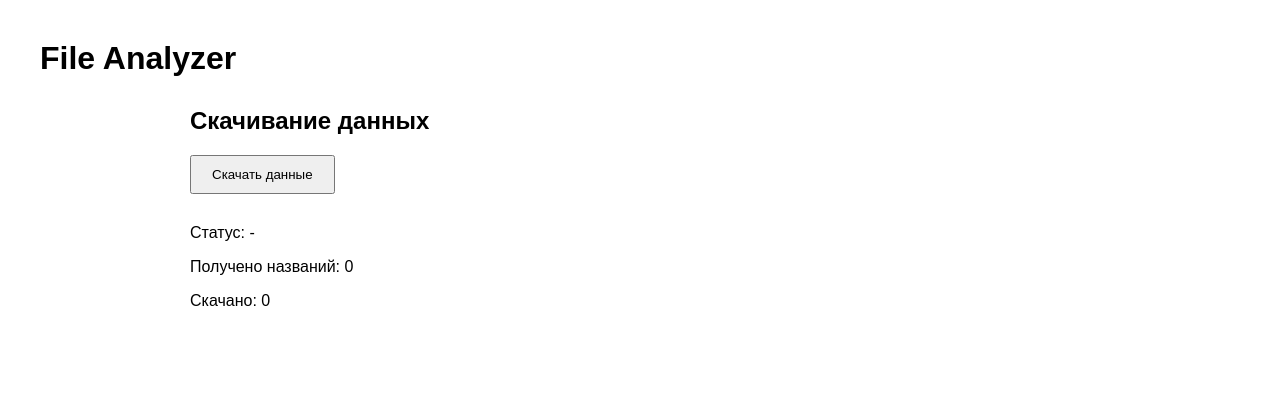
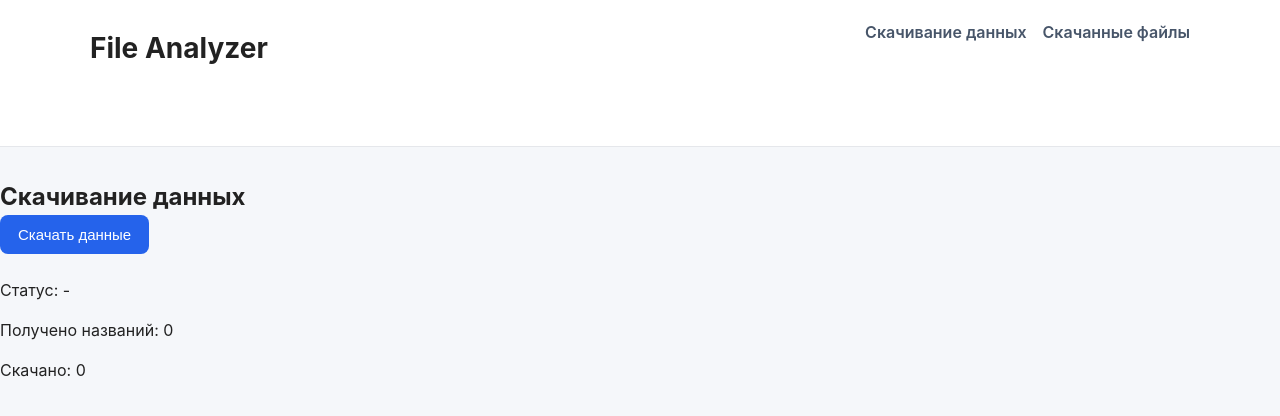
Before and after one commit to MiVaJ/file-analyzer-service, a Python web app: template app/templates/download.html in a window 1280 px wide. Shown: the top 416 px of the page. Run offline with Jinja, Linux system fonts and the light colour scheme; the template is opened without the code that fills it, so the values that code supplies are empty.

Commit message:
feat(ui): add shared layout with navigation and card styles

```diff
--- a/app/static/css/style.css
+++ b/app/static/css/style.css
@@ -1,22 +1,283 @@
+* {
+  margin: 0;
+  padding: 0;
+  box-sizing: border-box;
+}
+
 body {
-  font-family: Arial, sans-serif;
-  margin: 40px;
+  font-family: Inter, Arial, sans-serif;
+  background: #f5f7fa;
+  color: #222;
+  line-height: 1.5;
+}
+
+.logo {
+  text-decoration: none;
+  color: #222;
+  font-size: 28px;
+  font-weight: 700;
 }
 
 .header {
-  margin-bottom: 30px;
+  background: #ffffff;
+  border-bottom: 1px solid #e5e7eb;
+  padding: 20px 0;
+  margin-bottom: 32px;
+}
+
+.header .container {
+  display: flex;
+  justify-content: space-between;
+  align-items: center;
 }
 
 .container {
-  max-width: 900px;
-  margin: 0 auto;
+  width: 1100px;
+  margin: 0 auto 50px;
+}
+
+.page-title {
+  margin-bottom: 24px;
+  font-size: 26px;
+  font-weight: 700;
+}
+
+.card {
+  background: white;
+  border-radius: 12px;
+  border: 1px solid #e5e7eb;
+  padding: 24px;
+  box-shadow: 0 2px 8px rgba(0, 0, 0, 0.04);
+}
+
+.card + .card {
+  margin-top: 24px;
 }
 
 button {
-  padding: 10px 20px;
+  background: #2563eb;
+  color: white;
+  border: none;
+  border-radius: 8px;
+  padding: 11px 18px;
+  font-size: 15px;
   cursor: pointer;
+  transition: 0.2s;
+}
+
+button:hover {
+  background: #1d4ed8;
+}
+
+button:disabled {
+  background: #94a3b8;
+  cursor: default;
+}
+
+.secondary-button {
+  background: #64748b;
+}
+
+.secondary-button:hover {
+  background: #475569;
 }
 
 .progress {
-  margin-top: 30px;
+  display: grid;
+  gap: 16px;
+  margin-top: 24px;
 }
+
+.progress-item {
+  display: flex;
+  justify-content: space-between;
+  align-items: center;
+  padding: 14px 18px;
+  background: #f8fafc;
+  border-radius: 8px;
+}
+
+.progress-label {
+  color: #64748b;
+}
+
+.progress-value {
+  font-weight: 600;
+}
+
+.status-running {
+  color: #2563eb;
+}
+
+.status-finished {
+  color: #16a34a;
+}
+
+.status-failed {
+  color: #dc2626;
+}
+
+.actions {
+  display: flex;
+  gap: 12px;
+  margin-bottom: 24px;
+  flex-wrap: wrap;
+}
+
+.files-table {
+  width: 100%;
+  border-collapse: collapse;
+  margin-top: 20px;
+}
+
+.files-table th {
+  text-align: left;
+  padding: 14px;
+  background: #f8fafc;
+  border-bottom: 1px solid #e5e7eb;
+  font-weight: 600;
+}
+
+.files-table td {
+  padding: 14px;
+  border-bottom: 1px solid #edf2f7;
+}
+
+.files-table tr:hover {
+  background: #fafafa;
+}
+
+.checkbox-column {
+  width: 45px;
+}
+
+.file-name {
+  font-weight: 600;
+}
+
+.file-date {
+  color: #64748b;
+}
+
+.selection-panel {
+  display: flex;
+  justify-content: space-between;
+  align-items: center;
+  margin-bottom: 20px;
+}
+
+.checkbox-label {
+  display: flex;
+  align-items: center;
+  gap: 8px;
+  color: #475569;
+}
+
+.stats-actions {
+  display: flex;
+  justify-content: flex-end;
+  margin-top: 20px;
+}
+
+.empty-result {
+  color: #94a3b8;
+}
+
+.pagination {
+  display: flex;
+  justify-content: center;
+  align-items: center;
+  gap: 14px;
+  margin-top: 28px;
+}
+
+.pagination a {
+  text-decoration: none;
+  color: #2563eb;
+  font-weight: 600;
+}
+
+.pagination a:hover {
+  text-decoration: underline;
+}
+
+.stats-result {
+  margin-top: 24px;
+  background: #0f172a;
+  color: #f8fafc;
+  border-radius: 10px;
+  padding: 18px;
+  overflow-x: auto;
+  white-space: pre-wrap;
+}
+
+.stats-table {
+  width: 100%;
+  border-collapse: collapse;
+  margin-top: 20px;
+}
+
+.stats-table th,
+.stats-table td {
+  border: 1px solid #ddd;
+  padding: 8px;
+  text-align: center;
+}
+
+.stats-table th {
+  font-weight: bold;
+}
+
+.stats-table td:first-child {
+  text-align: left;
+  max-width: 250px;
+  overflow: hidden;
+  text-overflow: ellipsis;
+}
+
+.navigation {
+  display: flex;
+  gap: 16px;
+  margin-bottom: 28px;
+}
+
+.navigation a {
+  text-decoration: none;
+  color: #475569;
+  font-weight: 600;
+  padding-bottom: 4px;
+}
+
+.navigation a:hover {
+  color: #2563eb;
+}
+
+.navigation .active {
+  color: #2563eb;
+  border-bottom: 2px solid #2563eb;
+}
+
+.info-text {
+  color: #64748b;
+  margin-bottom: 18px;
+}
+
+@media (max-width: 1150px) {
+  .container,
+  .header h1 {
+    width: calc(100% - 40px);
+  }
+
+  .files-table {
+    display: block;
+    overflow-x: auto;
+  }
+
+  .actions {
+    flex-direction: column;
+  }
+
+  button {
+    width: 100%;
+  }
+}
--- a/app/templates/base.html
+++ b/app/templates/base.html
@@ -2,8 +2,9 @@
 <html lang="ru">
   <head>
     <meta charset="UTF-8" />
+    <meta name="viewport" content="width=device-width, initial-scale=1" />
 
-    <title>{% block title %} File Analyzer {% endblock %}</title>
+    <title>{% block title %}File Analyzer{% endblock %}</title>
 
     <link
       rel="stylesheet"
@@ -13,9 +14,27 @@
 
   <body>
     <header class="header">
-      <h1>File Analyzer</h1>
+      <div class="container">
+        <a href="/" class="logo"> File Analyzer </a>
+
+        <nav class="navigation">
+          <a
+            href="/"
+            class="{% if active_page == 'download' %}active{% endif %}"
+          >
+            Скачивание данных
+          </a>
+
+          <a
+            href="/files"
+            class="{% if active_page == 'files' %}active{% endif %}"
+          >
+            Скачанные файлы
+          </a>
+        </nav>
+      </div>
     </header>
 
-    <main class="container">{% block content %} {% endblock %}</main>
+    <main class="wrapper">{% block content %} {% endblock %}</main>
   </body>
 </html>
```
